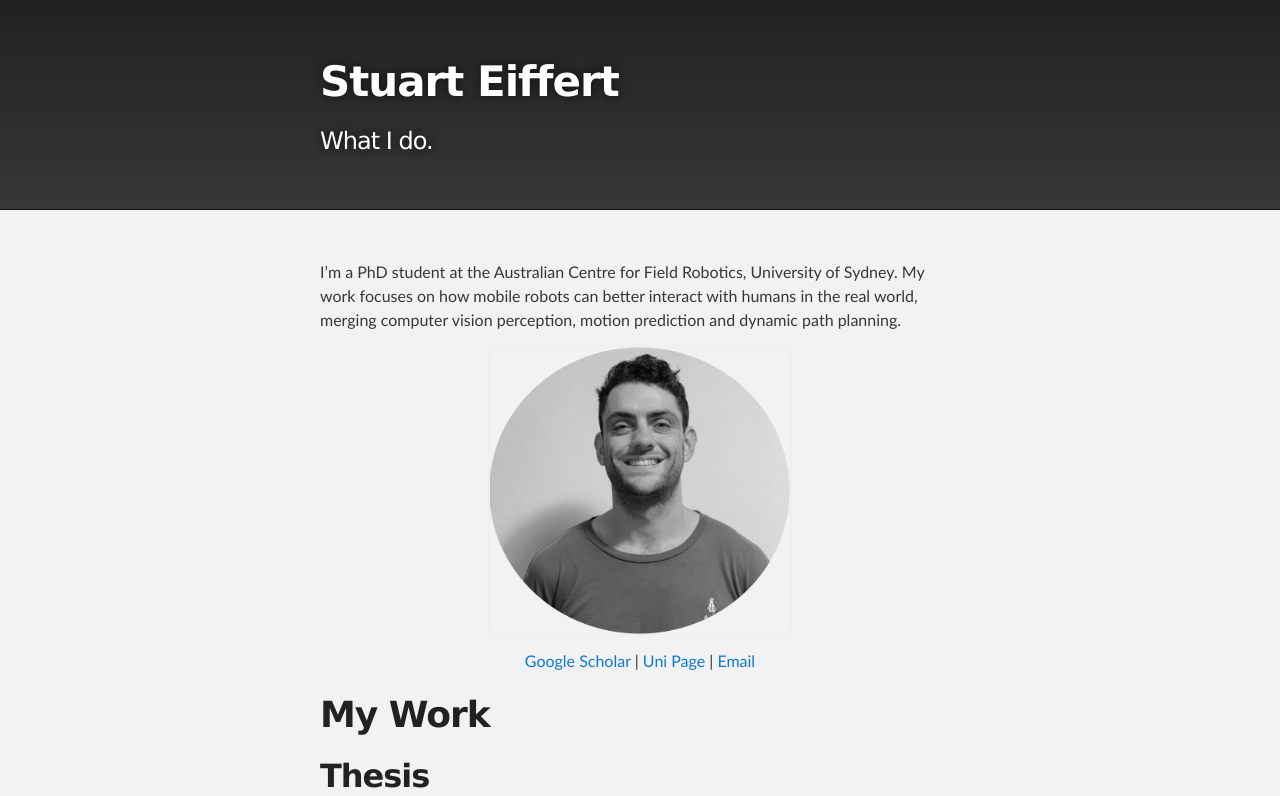
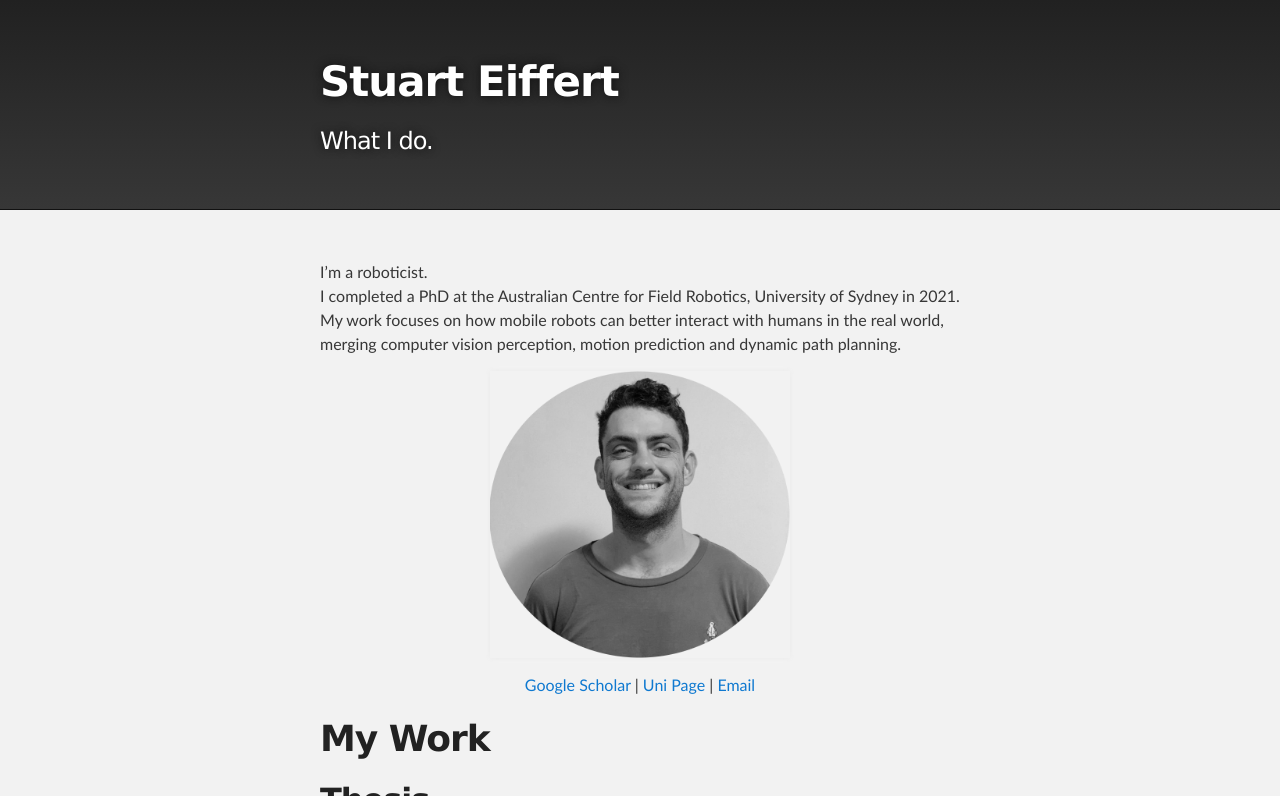
Before and after one commit to stuarteiffert/stuarteiffert.github.io, a Jekyll site: the page built from index.md, in a window 1280 px wide and 900 px high, cut to the strip 0-796 px from the top of the window. Built offline with Jekyll 4.4.1, drawn with Linux system fonts in a browser that asks for light colours.

Commit message:
Update index.md

```diff
--- a/index.md
+++ b/index.md
@@ -2,7 +2,8 @@
 layout: default
 ---
 
-I'm a PhD student at the Australian Centre for Field Robotics, University of Sydney.
+I'm a roboticist.
+I completed a PhD at the Australian Centre for Field Robotics, University of Sydney in 2021.
 My work focuses on how mobile robots can better interact with humans in the real world, merging computer vision perception, motion prediction and dynamic path planning.
 <p align="center">
   <img src="assets/images/me.png" width="300" />
```
